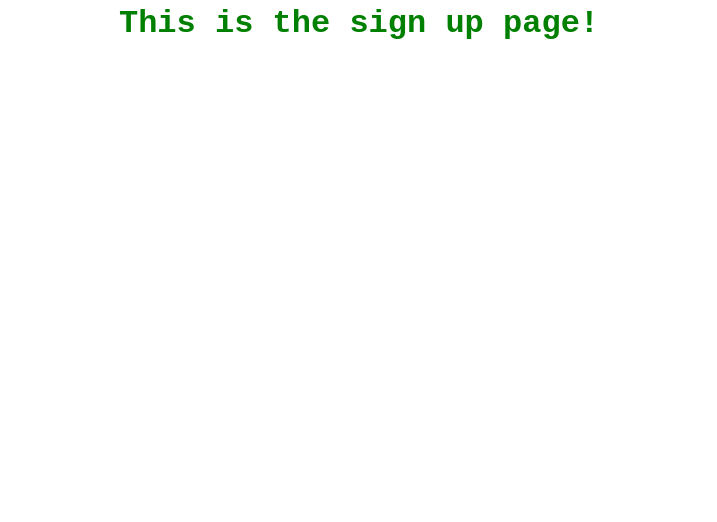
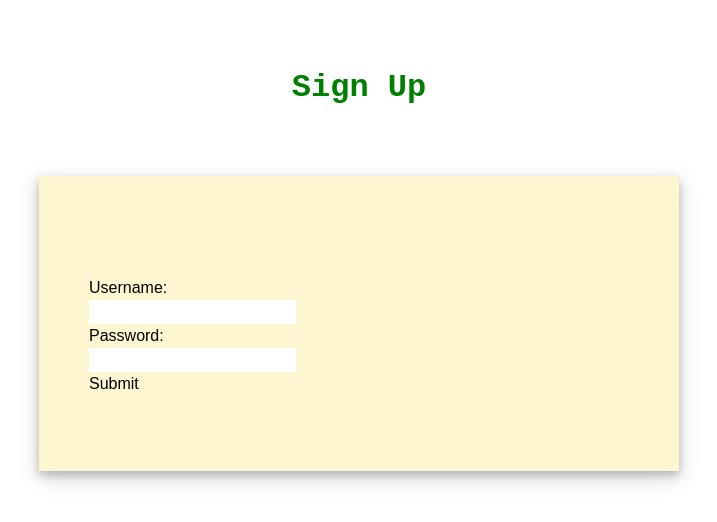
Before and after one commit to TeamPopsicle/cmd-degree-guide, a Next.js app: page /signup in a window 1280 px wide. Shown: the top 522 px of the page, without its empty margins (281-998 px from the left). Built offline with nearby package versions, Linux system fonts and the light colour scheme.

Commit message:
Rudimentary form component implemented. Barebones login/signup pages.

```diff
--- a/src/components/ActionButton.tsx
+++ /dev/null
@@ -1,19 +0,0 @@
-import AnchorLink from "react-anchor-link-smooth-scroll"
-import { SelectedPage } from "../shared/types"
-
-type Props = {
-  children: React.ReactNode;
-  setSelectedPage: (value: SelectedPage) => void;
-}
-
-export default function ActionButton({ children, setSelectedPage }: Props) {
-  return (
-    <AnchorLink
-      className="rounded-md bg-secondary-500 px-10 py-2 hover: bg-green-950 hover: text-white"
-      onClick={() => setSelectedPage(SelectedPage.ContactUs)}
-      href={`#${SelectedPage.ContactUs}`}
-    >
-      {children}
-    </AnchorLink>
-  )
-}
--- /dev/null
+++ b/src/components/Form.tsx
@@ -0,0 +1,34 @@
+export default function Form( {name} : {name: string} ) {
+
+    /*
+    STILL NEEDED: A way to display an appropriate error message when login is unsuccessful.
+
+    This is a rough and ugly form component which uses static HTML. In this implementation,
+    the <form> element tracks its own internal state, so the DOM handles the input data. We
+    could modify this implementation to use component states for tracking inputs instead,
+    which is more in line with React best practices. For now, though, I just wanted to focus
+    on making something that I knew for sure would work, as simply and quickly as possible.
+    Since the implementation is modular, I don't *think* changing this would affect the implementation of
+    the pages or the form handler, so it should be fine if we want to change it later.
+
+    The URL of the form handler program is passed in as the value of the "action" attribute. This will be static
+    if we only have one form handler with conditional behavior, or dynamic if we have multiple form handlers based
+    on the form handler.
+
+    The "name" attribute of the form is intended for use by a multi-purpose form handler, to determine what the form
+    handler should do with the data. If there are multiple form handlers, this attribute is irrelevant.
+
+    -H
+    */
+    return (
+    <>
+        <form action="" name={name}>
+            <label>Username:</label>
+            <p><input name="username"/></p>
+            <label>Password:</label>
+            <p><input name="password"/></p>
+            <button type="submit">Submit</button>
+        </form>
+    </>
+    )
+};
--- a/src/components/Navbar/Form.tsx
+++ /dev/null
@@ -1 +0,0 @@
-/* Nothing here yet... */
--- a/src/components/Navbar/Navbar.tsx
+++ b/src/components/Navbar/Navbar.tsx
@@ -3,7 +3,10 @@ import { Bars3Icon, XMarkIcon } from "@heroicons/react/24/solid";
 import Link from "./Link";
 import { SelectedPage } from "@/shared/types";
 import useMediaQuery from "@/hooks/useMediaQuery";
-import ActionButton from "@/components/ActionButton";
+
+
+/* We may want to redesign the Navbar as a set of links. */
+
 
 type Props = {
     selectedPage: SelectedPage;
--- a/src/pages/index.tsx
+++ b/src/pages/index.tsx
@@ -27,9 +27,9 @@ export default function Home() {
       {/* I could factor these div classes out into components, but seeing as I
       don't think they'll be reused I'm not sure it's particularly useful to do so.
       Open to opinions. -H */}
-      <div className="landing">
+      <div className="displayBox">
         <Image src={homeLogo} alt="CMD Degree Guide Logo"/>
-        <div className="signInLinks">
+        <div className="actionButton">
           <Link href="/login" id="loginButton">Log In</Link>
           <Link href="/signup" id="signupButton"> Create Account</Link>
         </div>
--- a/src/pages/login.tsx
+++ b/src/pages/login.tsx
@@ -1,12 +1,14 @@
-export default function login() {
+import Form from "@/components/Form";
+
+export default function Login() {
 
     return (
         <>
-            <h1> This is the login page!</h1>
+            <h1> Log In </h1>
+            <div className="displayBox">
+                <Form name="Login"/>
+            </div>
         </>
-
-    /* The login/signup forms will have extremely similar function so I plan
-    to implement the form as a component */
 
     )
 
--- a/src/pages/signup.tsx
+++ b/src/pages/signup.tsx
@@ -1,13 +1,16 @@
-export default function signUp() {
+import Form from "@/components/Form";
+
+export default function Signup() {
 
     return (
         <>
-            <h1> This is the sign up page!</h1>
+            <h1>Sign Up</h1>
+            <div className="displayBox">
+                {/* If we want to tell users about any username/password descriptions, put them here,
+                put them here. */}
+                <Form name="Login"/>
+            </div>
         </>
-
-    /* The login/signup forms will have extremely similar function so I plan
-    to implement the form as a component. */
-
     )
 
 
--- a/src/styles/globals.css
+++ b/src/styles/globals.css
@@ -30,21 +30,18 @@ h1 {
   font-weight: bold;
   font-family: "Andale Mono", monospace;
   color: green;
-}
-
-.welcomeIn {
-    display: block;
-    margin: 5% auto 0% auto;
+  display: block;
+  margin: 5% auto 0% auto;
 }
 
 /* pixel measurements need to be converted for responsive displays */
-.signInLinks {
+.actionButton {
   margin: 75px 50px 25px 50px;
   display: flex;
   justify-content: center;
 }
 
-.signInLinks a {
+.actionButton a {
     display: inline-block;
     width: 25%;
     margin-right: 5%;
@@ -57,13 +54,13 @@ h1 {
     color: white;
 }
 
-.signInLinks a:hover {
+.actionButton a:hover {
   background-color: yellow;
   border-color: green;
   color: green;
 }
 
-.landing {
+.displayBox {
     display: block;
     margin-left: auto;
     margin-right: auto;
```
